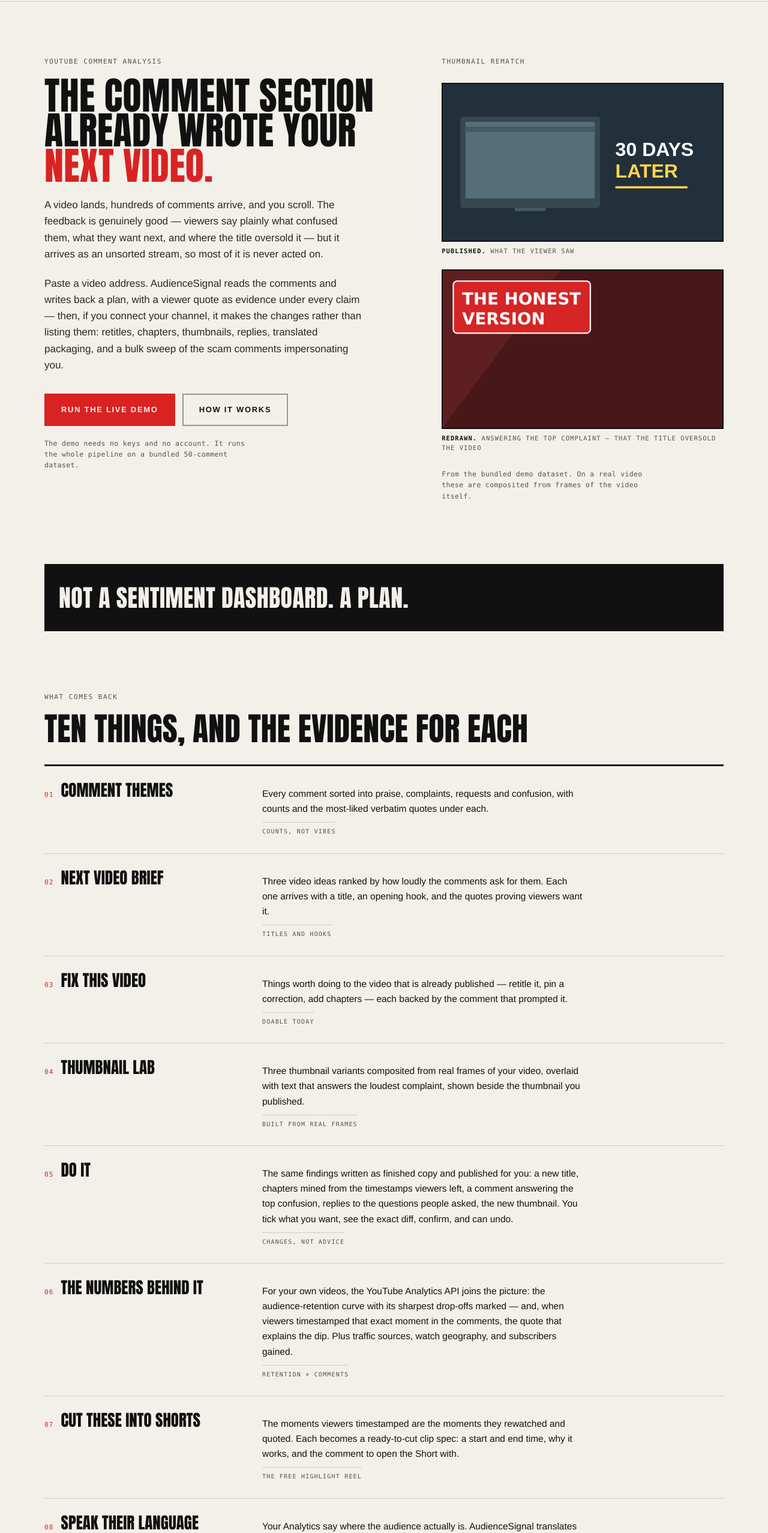
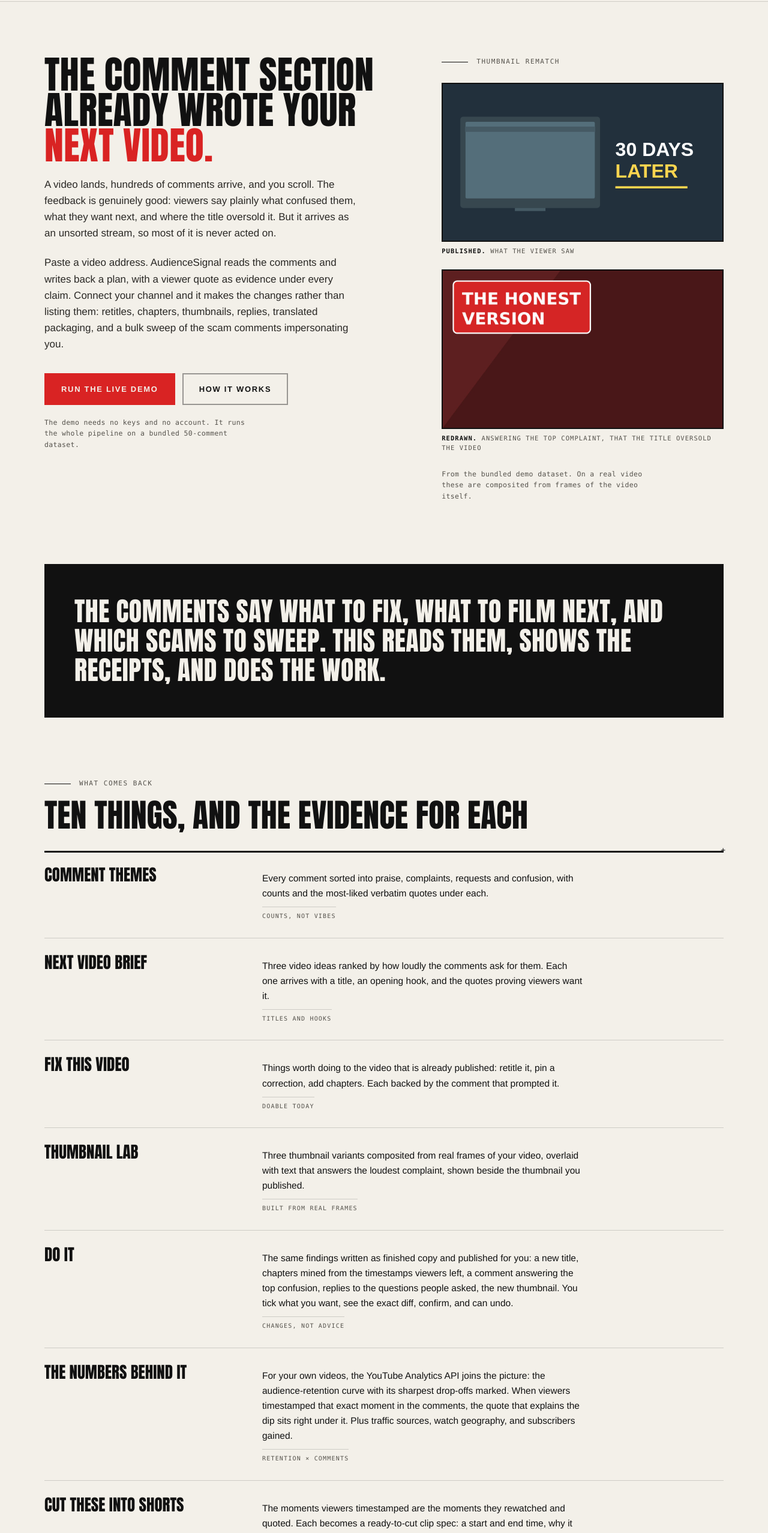
Before and after one commit to mcrowley19/Crowdtone, a Next.js app: page / in a window 1280 px wide. Shown: the part 60-2615 px from the top of the page at 60% size. Built offline with nearby package versions, Linux system fonts and the light colour scheme.

Commit message:
Reset landing motion as 'gone to press': drawn rules, slug reveals, scroll-inked band

```diff
--- a/app/globals.css
+++ b/app/globals.css
@@ -591,21 +591,68 @@
   }
 }
 
-.reveal {
+/*
+ * Motion: "gone to press". The page assembles the way a paper is set —
+ * rules draw themselves across the column, headline slugs drop into place,
+ * labels slide out along their rules, registration crosses land last.
+ * Nothing does a generic opacity/translateY fade; each element moves the
+ * way its printed counterpart would.
+ */
+
+/* A hairline or heavy rule that draws itself left-to-right. */
+.rv-rule {
+  position: relative;
+  border-top: 0 !important;
+}
+.rv-rule::before {
+  content: "";
+  position: absolute;
+  top: 0;
+  left: 0;
+  right: 0;
+  height: 3px;
+  background: var(--ink);
+  transform: scaleX(0);
+  transform-origin: left;
+  transition: transform 1.05s cubic-bezier(0.22, 1, 0.36, 1);
+}
+.rv-rule.revealed::before { transform: scaleX(1); }
+
+/* Registration cross at the tail of a drawn rule. */
+.rv-rule::after {
+  content: "+";
+  position: absolute;
+  top: -8px;
+  right: -3px;
+  font-family: var(--mono);
+  font-size: 13px;
+  line-height: 1;
+  color: var(--ink);
   opacity: 0;
-  transform: translateY(20px);
-  transition: opacity 0.7s ease, transform 0.7s ease;
-}
-.reveal.revealed {
-  opacity: 1;
-  transform: translateY(0);
-}
-.reveal-d1 { transition-delay: 0.08s; }
-.reveal-d2 { transition-delay: 0.16s; }
-.reveal-d3 { transition-delay: 0.24s; }
+  transition: opacity 0.35s ease 0.85s;
+}
+.rv-rule.revealed::after { opacity: 1; }
+
+/* Type that slides out along its baseline, like a slug pushed into the row. */
+.rv-slide {
+  opacity: 0;
+  transform: translateX(-16px);
+  transition: opacity 0.6s ease, transform 0.7s cubic-bezier(0.22, 1, 0.36, 1);
+}
+.rv-slide.revealed { opacity: 1; transform: translateX(0); }
+
+/* Plain ink-up for body copy — no travel, print doesn't slide prose around. */
+.rv-ink {
+  opacity: 0;
+  transition: opacity 0.8s ease 0.12s;
+}
+.rv-ink.revealed { opacity: 1; }
 
 @media (prefers-reduced-motion: reduce) {
-  .reveal { opacity: 1; transform: none; transition: none; }
+  .rv-rule::before { transform: none; transition: none; }
+  .rv-rule::after { opacity: 1; transition: none; }
+  .rv-slide,
+  .rv-ink { opacity: 1; transform: none; transition: none; }
 }
 
 /* ---- nav ---- */
@@ -673,15 +720,46 @@
   padding: 0 24px;
 }
 
-.lp-kick {
+/* Section slug: a short rule that draws, then the label slides out along
+ * it — the section name set into the rule, not floated above the head. */
+.lp-slug {
+  display: flex;
+  align-items: center;
+  gap: 14px;
+  margin-bottom: 18px;
+}
+
+.lp-slug i {
+  display: block;
+  width: 44px;
+  height: 1px;
+  background: var(--ink);
+  transform: scaleX(0);
+  transform-origin: left;
+  transition: transform 0.7s cubic-bezier(0.22, 1, 0.36, 1);
+}
+
+.lp-slug span {
   font-family: var(--mono);
   font-size: 11px;
   font-weight: 500;
   text-transform: uppercase;
   letter-spacing: 0.14em;
   color: var(--grey);
-  margin-bottom: 18px;
-}
+  opacity: 0;
+  transform: translateX(-10px);
+  transition: opacity 0.5s ease 0.25s, transform 0.6s cubic-bezier(0.22, 1, 0.36, 1) 0.25s;
+}
+
+.lp-slug.revealed i { transform: scaleX(1); }
+.lp-slug.revealed span { opacity: 1; transform: translateX(0); }
+
+@media (prefers-reduced-motion: reduce) {
+  .lp-slug i { transform: none; transition: none; }
+  .lp-slug span { opacity: 1; transform: none; transition: none; }
+}
+.no-js .lp-slug i { transform: none; }
+.no-js .lp-slug span { opacity: 1; transform: none; }
 
 .lp h1 {
   font-family: var(--display);
@@ -776,15 +854,34 @@
   }
 }
 
-.lp-hero-text > * {
+/* Headline lines drop into place from behind the baseline, one slug at a
+ * time. The padding/margin pair gives descenders room inside the clip. */
+.mline {
+  display: block;
+  overflow: hidden;
+  padding-bottom: 0.09em;
+  margin-bottom: -0.09em;
+}
+.mline > span {
+  display: block;
+  transform: translateY(115%);
+  animation: lp-slug 0.85s cubic-bezier(0.22, 1, 0.36, 1) forwards;
+}
+.lp h1 .mline:nth-child(1) > span { animation-delay: 0.06s; }
+.lp h1 .mline:nth-child(2) > span { animation-delay: 0.18s; }
+.lp h1 .mline:nth-child(3) > span { animation-delay: 0.3s; }
+
+@keyframes lp-slug {
+  to { transform: translateY(0); }
+}
+
+.lp-hero-text > *:not(h1) {
   animation: lp-rise 0.8s cubic-bezier(0.2, 0.7, 0.3, 1) backwards;
 }
-.lp-hero-text > *:nth-child(1) { animation-delay: 0.02s; }
-.lp-hero-text > *:nth-child(2) { animation-delay: 0.1s; }
-.lp-hero-text > *:nth-child(3) { animation-delay: 0.2s; }
-.lp-hero-text > *:nth-child(4) { animation-delay: 0.28s; }
-.lp-hero-text > *:nth-child(5) { animation-delay: 0.36s; }
-.lp-hero-text > *:nth-child(6) { animation-delay: 0.44s; }
+.lp-hero-text > *:nth-child(2) { animation-delay: 0.5s; }
+.lp-hero-text > *:nth-child(3) { animation-delay: 0.58s; }
+.lp-hero-text > *:nth-child(4) { animation-delay: 0.66s; }
+.lp-hero-text > *:nth-child(5) { animation-delay: 0.74s; }
 
 @keyframes lp-rise {
   from { opacity: 0; transform: translateY(22px); }
@@ -793,18 +890,32 @@
 
 @media (prefers-reduced-motion: reduce) {
   .lp-hero-text > * { animation: none; }
-}
+  .mline > span { animation: none; transform: none; }
+}
+.no-js .mline > span { animation: none; transform: none; }
+.no-js .lp-hero-text > *:not(h1) { animation: none; }
 
 .lp-hero-art {
   display: grid;
   gap: 22px;
+}
+
+/* The frame crops a slow push-in on hover; the border stays put. */
+.lp-frame {
+  display: block;
+  overflow: hidden;
+  border: 2px solid var(--ink);
 }
 
 .lp-hero-art img {
   display: block;
   width: 100%;
   height: auto;
-  border: 2px solid var(--ink);
+  transition: transform 0.7s cubic-bezier(0.22, 1, 0.36, 1);
+}
+
+@media (prefers-reduced-motion: no-preference) {
+  .lp-hero-art figure:hover img { transform: scale(1.025); }
 }
 
 .lp-hero-art figcaption {
@@ -827,11 +938,24 @@
 .lp-band-inner {
   max-width: 1180px;
   margin: 0 auto;
-  padding: 26px 24px;
-  font-family: var(--display);
-  font-size: clamp(22px, 3.4vw, 40px);
+  padding: 54px 24px;
+  font-family: var(--display);
+  font-size: clamp(24px, 3.6vw, 44px);
   text-transform: uppercase;
   letter-spacing: 0.01em;
+  line-height: 1.12;
+  max-width: 1080px;
+}
+
+/* Each word inks in as the band crosses the viewport — the press rolling
+ * over the line. --p is the band's scroll progress (set in Reveal.tsx),
+ * --i each word's start; without JS, --p defaults to 1 and all ink is dry. */
+.lp-band-inner .w {
+  opacity: clamp(0.14, calc((var(--p, 1) - var(--i, 0)) * 2.8 + 0.14), 1);
+}
+
+@media (prefers-reduced-motion: reduce) {
+  .lp-band-inner .w { opacity: 1; }
 }
 
 /* ---- sections ---- */
@@ -868,16 +992,31 @@
   font-size: 27px;
   text-transform: uppercase;
   line-height: 1;
-  display: flex;
-  align-items: baseline;
-  gap: 12px;
-}
-
-.lp-num {
-  font-family: var(--mono);
-  font-size: 11px;
-  letter-spacing: 0.1em;
-  color: var(--red);
+}
+
+/* The entry's name takes a red underline drawn on row hover. */
+.lp-index dt em {
+  font-style: normal;
+  position: relative;
+  display: inline-block;
+  padding-bottom: 3px;
+}
+.lp-index dt em::after {
+  content: "";
+  position: absolute;
+  left: 0;
+  right: 0;
+  bottom: 0;
+  height: 3px;
+  background: var(--red);
+  transform: scaleX(0);
+  transform-origin: left;
+  transition: transform 0.28s cubic-bezier(0.22, 1, 0.36, 1);
+}
+.lp-index-row:hover dt em::after { transform: scaleX(1); }
+
+@media (prefers-reduced-motion: reduce) {
+  .lp-index dt em::after { transition: none; }
 }
 
 .lp-index dd p {
@@ -905,7 +1044,6 @@
   display: grid;
   gap: 0;
   border-top: 3px solid var(--ink);
-  counter-reset: lp-step;
 }
 
 @media (min-width: 860px) {
@@ -913,20 +1051,33 @@
 }
 
 .lp-steps li {
-  counter-increment: lp-step;
   padding: 24px 0;
   border-bottom: 1px solid var(--line);
 }
 
+/* Each pass opens with a short red dash that draws when the list lands. */
 .lp-steps li::before {
-  content: counter(lp-step, decimal-leading-zero);
+  content: "";
   display: block;
-  font-family: var(--mono);
-  font-size: 11px;
-  letter-spacing: 0.1em;
-  color: var(--red);
-  margin-bottom: 9px;
-}
+  width: 22px;
+  height: 3px;
+  background: var(--red);
+  margin-bottom: 12px;
+  transform: scaleX(0);
+  transform-origin: left;
+  transition: transform 0.55s cubic-bezier(0.22, 1, 0.36, 1);
+}
+.lp-steps li:nth-child(1)::before { transition-delay: 0.25s; }
+.lp-steps li:nth-child(2)::before { transition-delay: 0.35s; }
+.lp-steps li:nth-child(3)::before { transition-delay: 0.45s; }
+.lp-steps li:nth-child(4)::before { transition-delay: 0.55s; }
+.lp-steps li:nth-child(5)::before { transition-delay: 0.65s; }
+.lp-steps.revealed li::before { transform: scaleX(1); }
+
+@media (prefers-reduced-motion: reduce) {
+  .lp-steps li::before { transform: none; transition: none; }
+}
+.no-js .lp-steps li::before { transform: none; }
 
 .lp-steps li b {
   font-family: var(--display);
@@ -1014,11 +1165,14 @@
 }
 .mastlink:hover span { color: var(--ink); }
 
-.lp-hero-art .lp-kick { margin-bottom: 4px; }
+.lp-hero-art .lp-slug { margin-bottom: 4px; }
 .lp-art-note { margin-top: 4px; }
 
 /* Without JS the observer never runs, so reveal targets must not stay hidden. */
-.no-js .reveal { opacity: 1; transform: none; }
+.no-js .rv-slide,
+.no-js .rv-ink { opacity: 1; transform: none; }
+.no-js .rv-rule::before { transform: none; }
+.no-js .rv-rule::after { opacity: 1; }
 
 /* ---- connection bar ---- */
 
--- a/app/page.tsx
+++ b/app/page.tsx
@@ -5,8 +5,14 @@
 /*
  * Concept: "The Front Page" — the tool reads comment sections, so its landing
  * page is set like the front page of a paper that just went to press. Same
- * poster identity as the app itself: cream stock, one red, Impact display
- * (the thumbnail face, on purpose), structure from rules rather than cards.
+ * poster identity as the app itself: cream stock, one red, Impact display,
+ * structure from rules rather than cards.
+ *
+ * Motion: "gone to press." The page assembles the way a paper is set — rules
+ * draw themselves across the column, headline slugs drop in from behind the
+ * baseline, section labels slide out along their rules, and the black band's
+ * words ink in under the scroll like a press rolling over the line. Entrance
+ * only, no scroll-jacking, everything guarded for reduced motion.
  */
 
 export const metadata: Metadata = {
@@ -17,61 +23,51 @@
 
 const OUTPUTS = [
   {
-    n: "01",
     name: "Comment themes",
     what: "Every comment sorted into praise, complaints, requests and confusion, with counts and the most-liked verbatim quotes under each.",
     note: "Counts, not vibes",
   },
   {
-    n: "02",
     name: "Next Video Brief",
     what: "Three video ideas ranked by how loudly the comments ask for them. Each one arrives with a title, an opening hook, and the quotes proving viewers want it.",
     note: "Titles and hooks",
   },
   {
-    n: "03",
     name: "Fix This Video",
-    what: "Things worth doing to the video that is already published — retitle it, pin a correction, add chapters — each backed by the comment that prompted it.",
+    what: "Things worth doing to the video that is already published: retitle it, pin a correction, add chapters. Each backed by the comment that prompted it.",
     note: "Doable today",
   },
   {
-    n: "04",
     name: "Thumbnail Lab",
     what: "Three thumbnail variants composited from real frames of your video, overlaid with text that answers the loudest complaint, shown beside the thumbnail you published.",
     note: "Built from real frames",
   },
   {
-    n: "05",
     name: "Do it",
     what: "The same findings written as finished copy and published for you: a new title, chapters mined from the timestamps viewers left, a comment answering the top confusion, replies to the questions people asked, the new thumbnail. You tick what you want, see the exact diff, confirm, and can undo.",
     note: "Changes, not advice",
   },
   {
-    n: "06",
     name: "The numbers behind it",
-    what: "For your own videos, the YouTube Analytics API joins the picture: the audience-retention curve with its sharpest drop-offs marked — and, when viewers timestamped that exact moment in the comments, the quote that explains the dip. Plus traffic sources, watch geography, and subscribers gained.",
+    what: "For your own videos, the YouTube Analytics API joins the picture: the audience-retention curve with its sharpest drop-offs marked. When viewers timestamped that exact moment in the comments, the quote that explains the dip sits right under it. Plus traffic sources, watch geography, and subscribers gained.",
     note: "Retention × comments",
   },
   {
-    n: "07",
     name: "Cut these into Shorts",
     what: "The moments viewers timestamped are the moments they rewatched and quoted. Each becomes a ready-to-cut clip spec: a start and end time, why it works, and the comment to open the Short with.",
     note: "The free highlight reel",
   },
   {
-    n: "08",
     name: "Speak their language",
     what: "Your Analytics say where the audience actually is. AudienceSignal translates the title and description into those languages and publishes them as YouTube localizations, so a viewer in São Paulo sees your video packaged in Portuguese.",
     note: "Published, not pasted",
   },
   {
-    n: "09",
     name: "Comment Patrol",
-    what: "A sweep of your recent uploads for the comments every channel gets: impersonators wearing your name in a fancy-unicode font, WhatsApp and crypto lures, giveaway bots, cross-video paste spam. Tick the ones to hide and they're moderated in bulk — reversibly.",
+    what: "A sweep of your recent uploads for the comments every channel gets: impersonators wearing your name in a fancy-unicode font, WhatsApp and crypto lures, giveaway bots, cross-video paste spam. Tick the ones to hide and they are moderated in bulk, reversibly.",
     note: "Scams out, in bulk",
   },
   {
-    n: "10",
     name: "Plan the next one",
     what: "Channel-wide: the last twenty uploads scored against your own median views a day, the comment sections of the recent and the outperforming ones, and out of it one video — title, spoken hook, beat-by-beat outline, description, tags, runtime, publish date — with the numbers and quotes behind each.",
     note: "One video, filmable",
@@ -83,8 +79,39 @@
   ["Cluster", "A language model sorts every comment into the four themes and writes a summary of what the audience is collectively saying."],
   ["Draft", "Further passes turn those clusters into next-video ideas, a fix list, thumbnail overlay lines, and the finished copy of each change."],
   ["Redraw", "Real frames are fetched from the video and composited with the overlay text, so the report ends in pictures rather than advice."],
-  ["Publish", "Connect your channel and the changes you tick are written to YouTube — title, description, chapters, thumbnail, localized metadata, comments and replies, and the scams swept out of your comment sections — each one previewable first and undoable after."],
+  ["Publish", "Connect your channel and the changes you tick are written to YouTube: title, description, chapters, thumbnail, localized metadata, comments and replies, and the scams swept out of your comment sections. Each one previewable first and undoable after."],
 ];
+
+const BAND =
+  "The comments say what to fix, what to film next, and which scams to sweep. This reads them, shows the receipts, and does the work.";
+
+function BandWords() {
+  const words = BAND.split(" ");
+  return (
+    <p className="lp-band-inner" aria-label={BAND}>
+      {words.map((word, i) => (
+        <span
+          key={i}
+          className="w"
+          aria-hidden
+          style={{ ["--i" as string]: ((i / words.length) * 0.69).toFixed(3) }}
+        >
+          {word}
+          {i < words.length - 1 ? " " : ""}
+        </span>
+      ))}
+    </p>
+  );
+}
+
+function Slug({ children }: { children: string }) {
+  return (
+    <div className="lp-slug" data-reveal>
+      <i aria-hidden />
+      <span>{children}</span>
+    </div>
+  );
+}
 
 export default function Landing() {
   return (
@@ -108,26 +135,29 @@
       <main className="lp">
         <section className="lp-hero">
           <div className="lp-hero-text">
-            <p className="lp-kick">YouTube comment analysis</p>
             <h1>
-              The comment section
-              <br />
-              already wrote your
-              <br />
+              <span className="mline">
+                <span>The comment section</span>
+              </span>
+              <span className="mline">
+                <span>already wrote your</span>
+              </span>
+              <span className="mline">
                 <span className="lp-red">next video.</span>
+              </span>
             </h1>
             <p className="lp-lede">
               A video lands, hundreds of comments arrive, and you scroll. The feedback is
-              genuinely good — viewers say plainly what confused them, what they want next,
-              and where the title oversold it — but it arrives as an unsorted stream, so
+              genuinely good: viewers say plainly what confused them, what they want next,
+              and where the title oversold it. But it arrives as an unsorted stream, so
               most of it is never acted on.
             </p>
             <p className="lp-lede">
               Paste a video address. AudienceSignal reads the comments and writes back a
-              plan, with a viewer quote as evidence under every claim — then, if you connect
-              your channel, it makes the changes rather than listing them: retitles,
-              chapters, thumbnails, replies, translated packaging, and a bulk sweep of the
-              scam comments impersonating you.
+              plan, with a viewer quote as evidence under every claim. Connect your channel
+              and it makes the changes rather than listing them: retitles, chapters,
+              thumbnails, replies, translated packaging, and a bulk sweep of the scam
+              comments impersonating you.
             </p>
             <div className="lp-cta">
               <Link href="/app" className="lp-btn">
@@ -144,8 +174,9 @@
           </div>
 
           <div className="lp-hero-art">
-            <p className="lp-kick">Thumbnail rematch</p>
+            <Slug>Thumbnail rematch</Slug>
             <figure>
+              <span className="lp-frame">
                 {/* eslint-disable-next-line @next/next/no-img-element */}
                 <img
                   src="/demo-thumb.svg"
@@ -154,11 +185,13 @@
                   height={720}
                   fetchPriority="high"
                 />
+              </span>
               <figcaption>
                 <b>Published.</b> What the viewer saw
               </figcaption>
             </figure>
             <figure>
+              <span className="lp-frame">
                 {/* eslint-disable-next-line @next/next/no-img-element */}
                 <img
                   src="/sample-callout-box.jpg"
@@ -167,8 +200,9 @@
                   height={720}
                   loading="lazy"
                 />
+              </span>
               <figcaption>
-                <b>Redrawn.</b> Answering the top complaint — that the title oversold the
+                <b>Redrawn.</b> Answering the top complaint, that the title oversold the
                 video
               </figcaption>
             </figure>
@@ -179,29 +213,22 @@
           </div>
         </section>
 
-        <section className="lp-band">
-          <div className="lp-band-inner">
-            Not a sentiment dashboard. A plan.
-          </div>
+        <section className="lp-band" data-scrollwords>
+          <BandWords />
         </section>
 
         <section id="outputs" className="lp-sec">
-          <div className="reveal" data-reveal>
-            <p className="lp-kick">What comes back</p>
-            <h2>Ten things, and the evidence for each</h2>
-          </div>
-          <dl className="lp-index">
-            {OUTPUTS.map((o, i) => (
-              <div
-                key={o.n}
-                className={`lp-index-row reveal reveal-d${Math.min(i, 3)}`}
-                data-reveal
-              >
-                <dt>
-                  <span className="lp-num">{o.n}</span>
-                  {o.name}
+          <Slug>What comes back</Slug>
+          <h2 className="rv-slide" data-reveal>
+            Ten things, and the evidence for each
+          </h2>
+          <dl className="lp-index rv-rule" data-reveal>
+            {OUTPUTS.map((o) => (
+              <div key={o.name} className="lp-index-row">
+                <dt className="rv-slide" data-reveal>
+                  <em>{o.name}</em>
                 </dt>
-                <dd>
+                <dd className="rv-ink" data-reveal>
                   <p>{o.what}</p>
                   <span className="lp-tag">{o.note}</span>
                 </dd>
@@ -211,35 +238,32 @@
         </section>
 
         <section id="how" className="lp-sec lp-sec-alt">
-          <div className="reveal" data-reveal>
-            <p className="lp-kick">How it works</p>
-            <h2>Five passes, about a minute</h2>
-          </div>
-          <ol className="lp-steps">
-            {STEPS.map(([name, body], i) => (
-              <li key={name} className={`reveal reveal-d${Math.min(i, 3)}`} data-reveal>
+          <Slug>How it works</Slug>
+          <h2 className="rv-slide" data-reveal>
+            Five passes, about a minute
+          </h2>
+          <ol className="lp-steps rv-rule" data-reveal>
+            {STEPS.map(([name, body]) => (
+              <li key={name}>
                 <b>{name}</b>
                 <p>{body}</p>
               </li>
             ))}
           </ol>
-          <div className="reveal" data-reveal>
-            <p className="lp-aside">
+          <p className="lp-aside rv-ink" data-reveal>
             Every model response is validated against a strict schema before it reaches
-              the page. When a response fails — or a free model times out — that section
+            the page. When a response fails, or a free model times out, that section
             falls back to a keyword analyser on its own, so the report degrades one
             section at a time instead of collapsing.
           </p>
-          </div>
         </section>
 
         <section id="honest" className="lp-sec">
-          <div className="reveal" data-reveal>
-            <p className="lp-kick">The fine print</p>
-            <h2>What this actually is</h2>
-          </div>
-          <div className="reveal" data-reveal>
-            <ul className="lp-facts">
+          <Slug>The fine print</Slug>
+          <h2 className="rv-slide" data-reveal>
+            What this actually is
+          </h2>
+          <ul className="lp-facts rv-rule" data-reveal>
             <li>
               <b>Reading needs no account.</b> Video metadata and top-level comments come
               through the YouTube Data API as public data. Nothing private, no viewer
@@ -253,7 +277,7 @@
             <li>
               <b>Thumbnails use real frames.</b> YouTube publishes three frames of every
               public video at predictable addresses, so the variants are composited from
-                the actual video — no yt-dlp, no ffmpeg.
+              the actual video. No yt-dlp, no ffmpeg.
             </li>
             <li>
               <b>Nothing is kept.</b> Fetched comments are cached briefly to spare API
@@ -267,24 +291,21 @@
               videos, and most changes can be undone from the same screen.
             </li>
           </ul>
-          </div>
         </section>
 
         <section className="lp-close">
-          <div className="reveal" data-reveal>
-            <h2>
+          <h2 className="rv-slide" data-reveal>
             Point it at a video<br />and see what it says.
           </h2>
-            <div className="lp-cta">
+          <div className="lp-cta rv-ink" data-reveal>
             <Link href="/app" className="lp-btn">
               Open the tool
             </Link>
           </div>
-            <p className="lp-note">
+          <p className="lp-note rv-ink" data-reveal>
             Works without any keys on the bundled dataset. Add a YouTube API key to analyse
             a live video.
           </p>
-          </div>
         </section>
       </main>
 
```
Also changed, not shown: components/Reveal.tsx (+48 -11 lines). Lines whose indentation alone changed are shown as unchanged.
